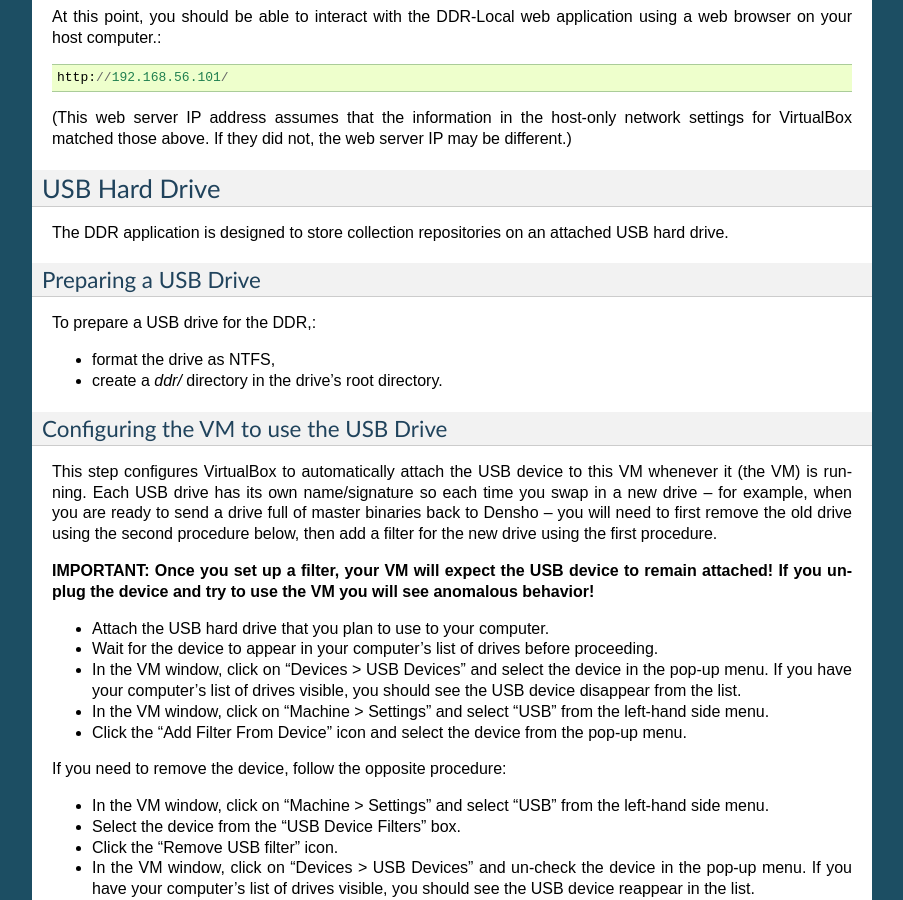
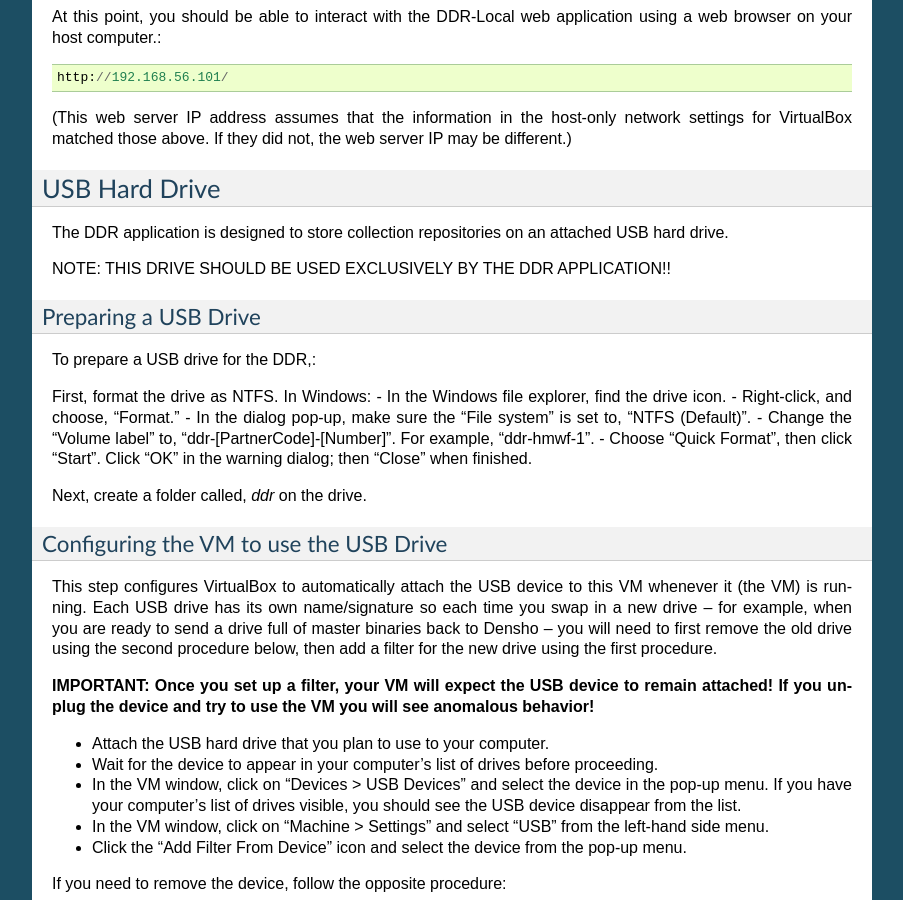
Before and after one commit to denshoproject/ddr-manual, a Sphinx documentation site: the page built from source/admins/workstations/setup-workstation.rst, in a window 1280 px wide and 900 px high, scrolled down 2083 px. Shown: the whole window, without its empty margins (198-1101 px from the left). Built offline with Sphinx 7.4.7, drawn with Linux system fonts in a browser that asks for light colours.

Commit message:
Update setup-workstation.rst

```diff
--- a/source/admins/workstations/setup-workstation.rst
+++ b/source/admins/workstations/setup-workstation.rst
@@ -120,13 +120,21 @@
 
 The DDR application is designed to store collection repositories on an attached USB hard drive.
 
+NOTE: THIS DRIVE SHOULD BE USED EXCLUSIVELY BY THE DDR APPLICATION!!
+
 Preparing a USB Drive
 ---------------------
 
 To prepare a USB drive for the DDR,:
 
-- format the drive as NTFS,
-- create a `ddr/` directory in the drive's root directory.
+First, format the drive as NTFS. In Windows:
+- In the Windows file explorer, find the drive icon.
+- Right-click, and choose, "Format."
+- In the dialog pop-up, make sure the "File system" is set to, "NTFS (Default)".
+- Change the "Volume label" to, "ddr-[PartnerCode]-[Number]". For example, "ddr-hmwf-1".
+- Choose "Quick Format", then click "Start". Click "OK" in the warning dialog; then "Close" when finished.
+
+Next, create a folder called, `ddr` on the drive.
 
 
 Configuring the VM to use the USB Drive
```
